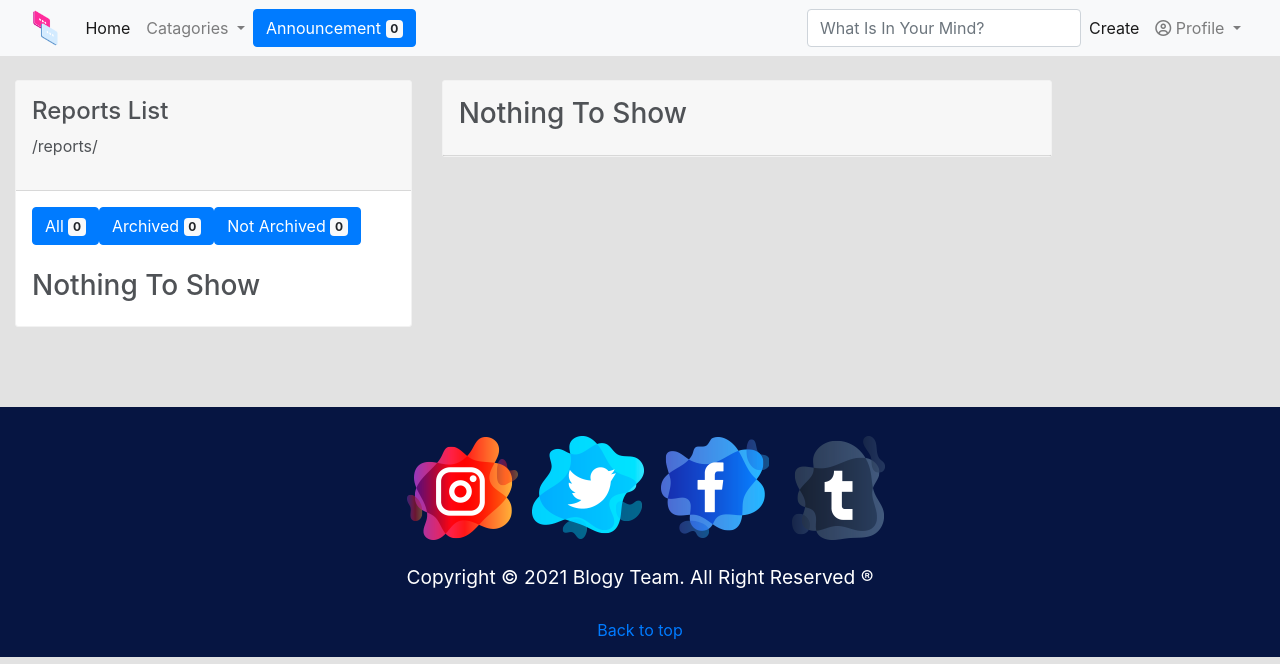
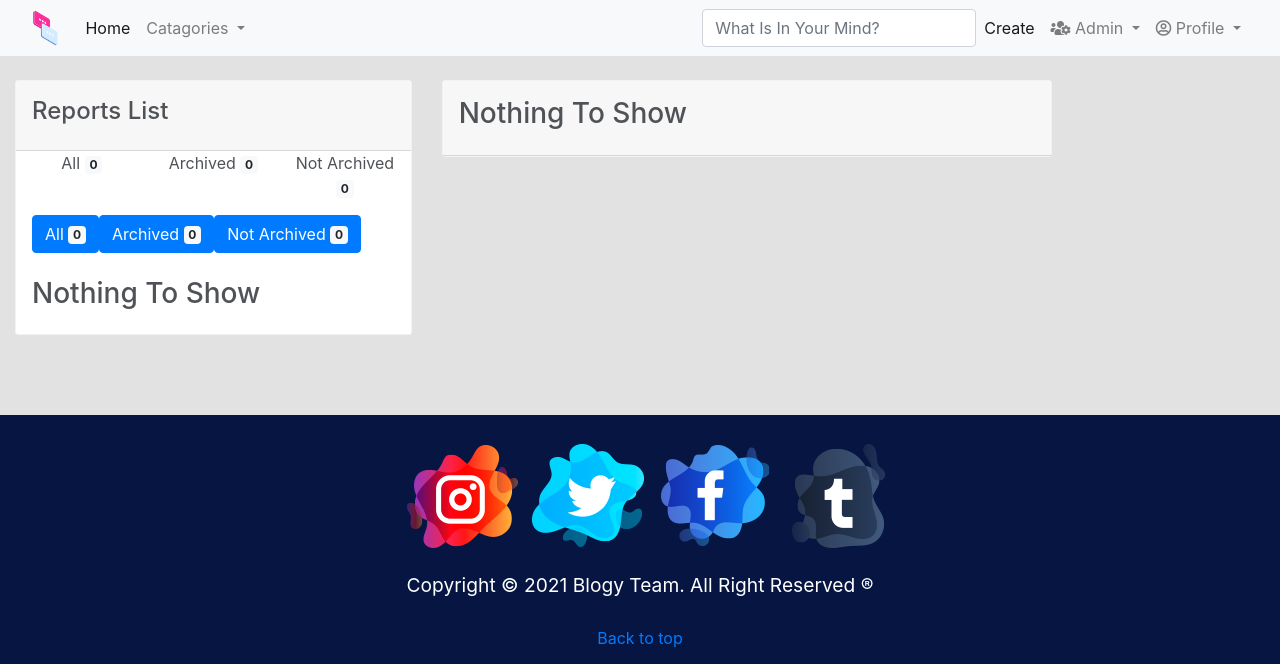
Before and after one commit to Bushra-Mulla/blogy, a Django app: page /reports/ in a window 1280 px wide. Shown: the top 664 px of the page. Run offline with Django 3.2, Linux system fonts and the light colour scheme; the visitor is signed in with stand-in values (Sample User, id 1); data comes from the database, SQL or seed files in the repository; data that the repository does not hold is empty; some libraries are stand-ins or nearby versions.

Commit message:
Admin login

```diff
--- a/blog/templates/base.html
+++ b/blog/templates/base.html
@@ -20,6 +20,7 @@
   <link href="https://maxcdn.bootstrapcdn.com/font-awesome/4.7.0/css/font-awesome.min.css" rel="stylesheet">
   <link rel="stylesheet" href="https://maxcdn.bootstrapcdn.com/bootstrap/4.1.3/css/bootstrap.min.css">
   <link rel="stylesheet" type="text/css" href="{% static 'footer.css' %}" />
+  <link rel="stylesheet" href="https://pro.fontawesome.com/releases/v5.10.0/css/all.css" integrity="sha384-AYmEC3Yw5cVb3ZcuHtOA93w35dYTsvhLPVnYs9eStHfGJvOvKxVfELGroGkvsg+p" crossorigin="anonymous"/>
 
 
 
@@ -58,11 +59,7 @@
               </ul>
             </li>
           </ul>
-          {% if user.is_staff %}
-          <a class="btn btn-primary" href="{% url 'reports' %}">
-            Announcement <span class="badge badge-light">{{countNotArchivedReport}}</span>
-          </a>
-          {% endif %}
+
         </div>
 
         <form class="d-flex">
@@ -75,13 +72,33 @@
           <li class="nav-item">
             <a class="nav-link active" aria-current="page" href="/post/create/">Create</a>
           </li>
+          {% if user.is_staff %}
           <li class="nav-item dropdown">
             <a class="nav-link dropdown-toggle waves-effect waves-light" id="navbarDropdownMenuLink-4"
               data-toggle="dropdown" aria-haspopup="true" aria-expanded="false">
-              <i class="fa fa-user-circle-o" aria-hidden="true"></i> Profile </a>
+              <i class="fas fa-users-cog" aria-hidden="true"></i> Admin </a>
+            <div class="dropdown-menu dropdown-menu-right dropdown-info" aria-labelledby="navbarDropdownMenuLink-4">
+              <a class="dropdown-item waves-effect waves-light" href="{% url 'reports' %}">Reports <span class="badge badge-light">{{countNotArchivedReport}}</span></a>
+              <a class="dropdown-item waves-effect waves-light" href="/published">New Post</a>
+              <a class="dropdown-item waves-effect waves-light" href="/admin">Control Panel</a>
+            </div>
+          </li>
+
+          <!-- <a class="btn btn-primary" href="{% url 'reports' %}">
+            Announcement <span class="badge badge-light">{{countNotArchivedReport}}</span>
+          </a> -->
+          <!-- <a class="btn btn-primary" href="/admin">
+            Published <span class="badge badge-light"></span>
+          </a> -->
+          {% endif %}
+          <li class="nav-item dropdown">
+            <a class="nav-link dropdown-toggle waves-effect waves-light" id="navbarDropdownMenuLink-4"
+              data-toggle="dropdown" aria-haspopup="true" aria-expanded="false">
+              <i class="far fa-user-circle" aria-hidden="true"></i> Profile </a>
             <div class="dropdown-menu dropdown-menu-right dropdown-info" aria-labelledby="navbarDropdownMenuLink-4">
               <a class="dropdown-item waves-effect waves-light" href="/profile/">My Account</a>
               <a class="dropdown-item waves-effect waves-light" href="/user/posts/">My Posts</a>
+              <a class="dropdown-item waves-effect waves-light" href="/user/likes/">My Likes</a>
               <a class="dropdown-item waves-effect waves-light" href="/logout/">Log Out</a>
             </div>
           </li>
--- a/blog/templates/post/show.html
+++ b/blog/templates/post/show.html
@@ -6,11 +6,13 @@
 
   <section>
     <div class="">
-      <img src="{{post.post_img.url}}" width="100%" height="30%">
+      <img src="{{post.post_img.url}}" width="100%" height="550px">
     </div>
   </section>
 
 </header>
+<br>
+<br>
 <div class="container-fluid mb-5">
   <div class="col-md-12 px-lg-5 ">
     <!--Card-->
--- a/blog/templates/report/report_list.html
+++ b/blog/templates/report/report_list.html
@@ -14,8 +14,28 @@
             <div class="card">
                 <div class="card-header">
                     <h4>Reports List</h4>
-                    <p>{{request.path}}</p>
                 </div>
+
+                <div class="container">
+                    <div class="row align-items-start" >
+                        <div class="col">
+                            <a onclick="location.href='{% url 'reports' %}'">All <span
+                                    class="badge badge-light">{{countReports}}</span></a>
+                            </li>
+                        </div>
+                        <div class="col">
+                            <a onclick="location.href='{% url 'archivedReport' %}'">Archived
+                                <span class="badge badge-light">{{countArchivedReport}}</span></a>
+                        </div>
+                        <div class="col">
+                            <a onclick="location.href='{% url 'notArchivedReport' %}'">Not
+                                Archived
+                                <span class="badge badge-light">{{countNotArchivedReport}}</span></a>
+                        </div>
+                    </div>
+                </div>
+
+
                     <div class="card-body">
                         <ul class="nav nav-pills">
                             <li class="btn btn-primary"><a onclick="location.href='{% url 'reports' %}'">All <span
@@ -36,9 +56,10 @@
                         {%for report in reports%}
                         {% if not report.is_archived %}
                         <div class="gaadiex-list">
-                        <div class="gaadiex-list-item" style="border-left: solid #FF2C9C ; background-color: #D3EBFF;">
-                            <img class="gaadiex-list-item-img" src={{report.user_id.user_profile.profile_picture.url}}
-                                alt="List user">
+                            <div class="gaadiex-list-item"
+                                style="border-left: solid #FF2C9C ; background-color: #D3EBFF;">
+                                <img class="gaadiex-list-item-img"
+                                    src={{report.user_id.user_profile.profile_picture.url}} alt="List user">
                                 <!-- <i class="fa fa-user"></i> -->
                                 <div class="gaadiex-list-item-text">
                                     <h3><a href="{% url 'reportDetails' report.id %}">{{report.title}}</a></h3>
@@ -50,8 +71,8 @@
                         {% else %}
                         <div class="gaadiex-list">
                             <div class="gaadiex-list-item">
-                            <img class="gaadiex-list-item-img" src={{report.user_id.user_profile.profile_picture.url}}
-                                alt="List user">
+                                <img class="gaadiex-list-item-img"
+                                    src={{report.user_id.user_profile.profile_picture.url}} alt="List user">
                                 <!-- <i class="fa fa-user"></i> -->
                                 <div class="gaadiex-list-item-text">
                                     <h3><a href="{% url 'reportDetails' report.id %}">{{report.title}}</a></h3>
--- a/blog/templates/report/reports_form.html
+++ b/blog/templates/report/reports_form.html
@@ -8,5 +8,7 @@
         {{ form|crispy }}
     </table>
     <input type="submit" value="Send!">
+    <a href="{{request.META.HTTP_REFERER|escape}}" class="gradient-button gradient-button-1">Back</a>
+
 </form>
 {% endblock %}
```
Also changed, not shown: blog/templates/post/like.html (+1 -1 lines), media/category_img/iwqmcAT_jz7K1XM.jpg (added), media/post_img/10-Things-You-Should-Know-About-Dabbing.jpg (added), media/post_img/950_problem_uNcZYG2_h1ttviw.png (added), media/post_img/950_problem_uNcZYG2_qdXBMwW.png (added). Lines whose indentation alone changed are shown as unchanged.
